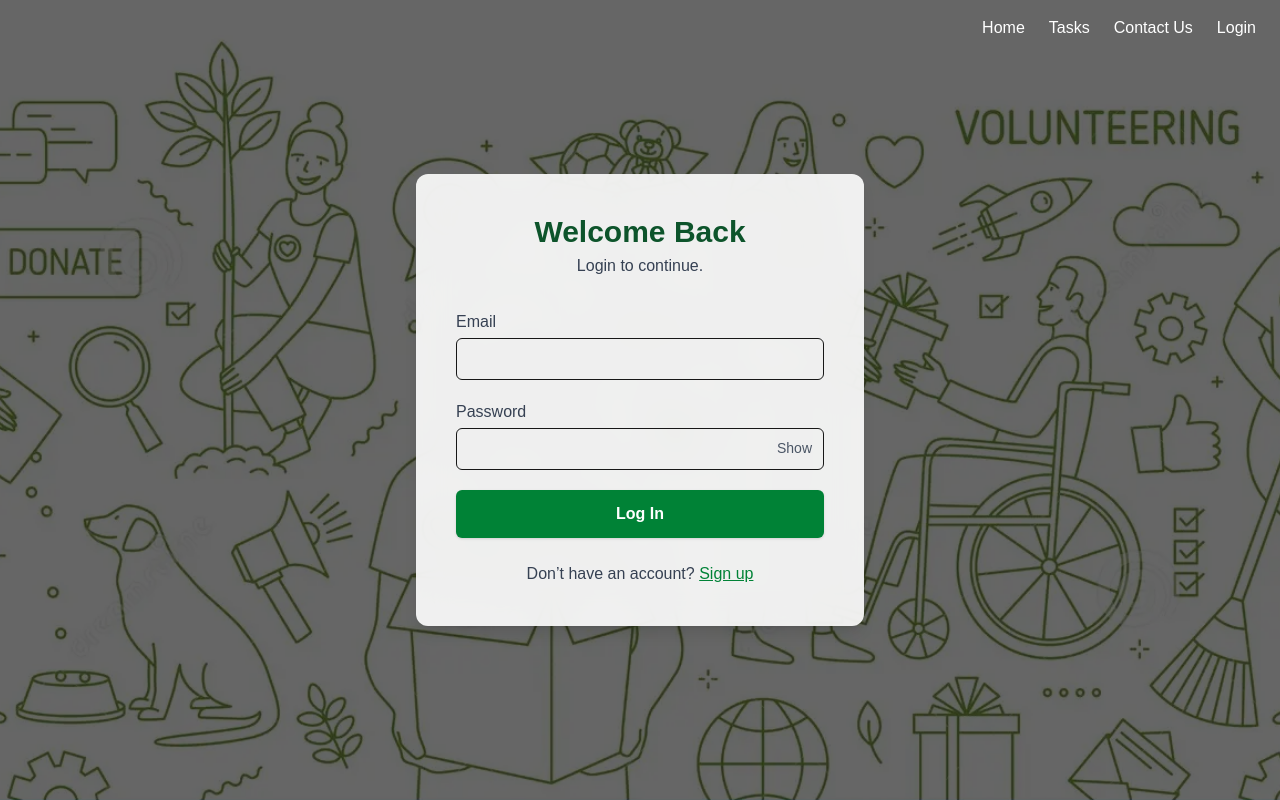
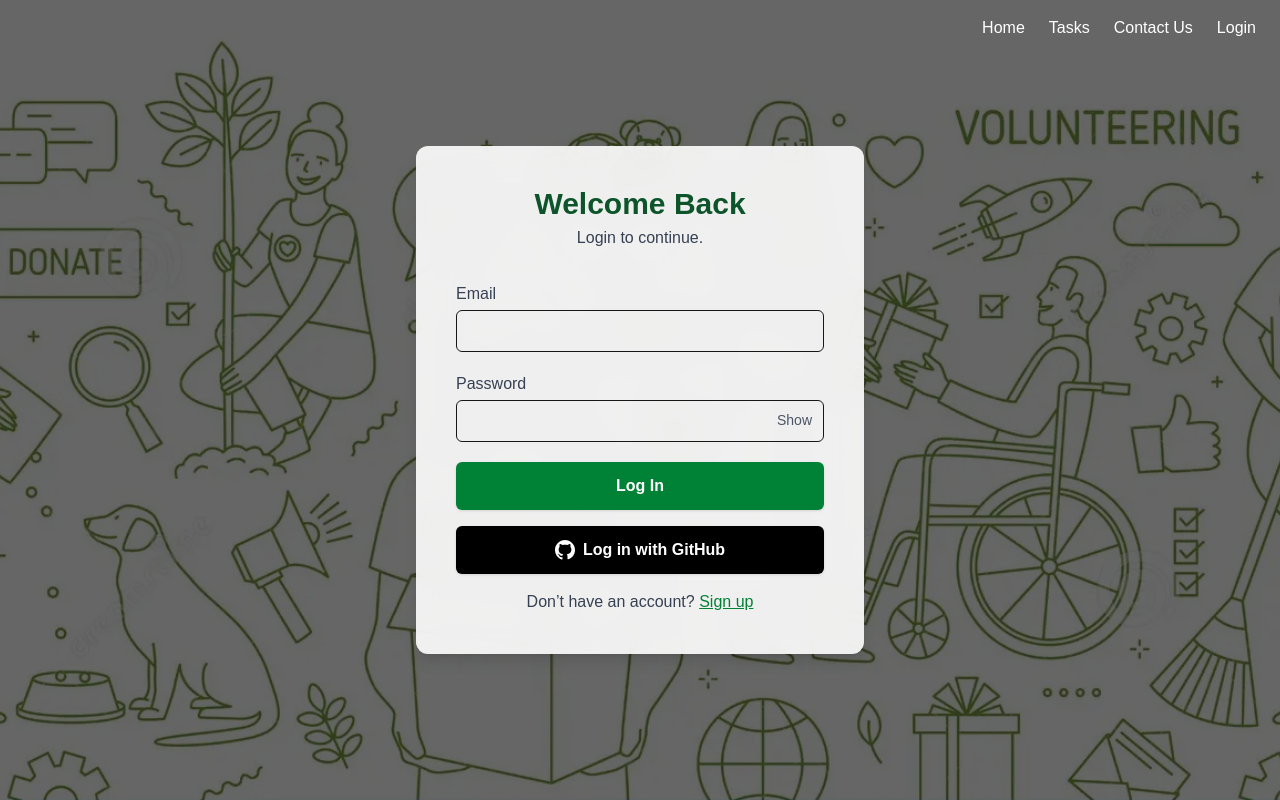
Before and after one commit to S-hussaini/cprg306-project, a Next.js app: page /login in a window 1280 px wide. Built offline with nearby package versions, Linux system fonts and the light colour scheme; no server answers.

Commit message:
Add GitHub login and email/password authentication with Firebase; and a successful login direct to profile page

```diff
--- a/app/login/page.js
+++ b/app/login/page.js
@@ -1,10 +1,39 @@
 "use client";
+
 import { useState } from "react";
 import Link from "next/link";
+import { useRouter } from "next/navigation";
 import PageHeader from "../../components/SiteHeader";
+import { auth, githubProvider } from "../../lib/firebase";
+import { signInWithEmailAndPassword, signInWithPopup } from "firebase/auth";
 
 export default function Login() {
+  const router = useRouter();
+  const [email, setEmail] = useState("");
+  const [password, setPassword] = useState("");
   const [showPassword, setShowPassword] = useState(false);
+  const [error, setError] = useState("");
+
+  const handleEmailLogin = async (e) => {
+    e.preventDefault();
+    setError("");
+    try {
+      await signInWithEmailAndPassword(auth, email, password);
+      router.push("/profile");
+    } catch (err) {
+      setError(err.message);
+    }
+  };
+
+  const handleGithubLogin = async () => {
+    setError("");
+    try {
+      await signInWithPopup(auth, githubProvider);
+      router.push("/profile");
+    } catch (err) {
+      setError(err.message);
+    }
+  };
 
   return (
     <div className="relative min-h-screen">
@@ -12,7 +41,6 @@ export default function Login() {
         className="absolute inset-0 bg-cover bg-center"
         style={{ backgroundImage: "url('/pic.png')" }}
       ></div>
-
       <div className="absolute inset-0 bg-black/60"></div>
       <PageHeader />
 
@@ -21,15 +49,17 @@ export default function Login() {
           <h1 className="text-3xl font-extrabold text-center mb-1 text-green-900">
             Welcome Back
           </h1>
-          <p className="text-center text-gray-700 mb-8">
-            Login to continue.
-          </p>
+          <p className="text-center text-gray-700 mb-8">Login to continue.</p>
 
-          <form className="space-y-5">
+          {error && <p className="text-red-600 mb-3">{error}</p>}
+
+          <form onSubmit={handleEmailLogin} className="space-y-5">
             <label className="block">
               <span className="text-gray-700 font-medium">Email</span>
               <input
                 type="email"
+                value={email}
+                onChange={(e) => setEmail(e.target.value)}
                 className="w-full mt-1 px-3 py-2 border rounded-md focus:outline-none focus:ring-2 focus:ring-yellow-400"
                 required
               />
@@ -37,14 +67,14 @@ export default function Login() {
 
             <label className="block">
               <span className="text-gray-700 font-medium">Password</span>
-
               <div className="relative mt-1">
                 <input
                   type={showPassword ? "text" : "password"}
+                  value={password}
+                  onChange={(e) => setPassword(e.target.value)}
                   className="w-full px-3 py-2 border rounded-md pr-12 focus:outline-none focus:ring-2 focus:ring-yellow-400"
                   required
                 />
-
                 <button
                   type="button"
                   onClick={() => setShowPassword(!showPassword)}
@@ -61,14 +91,30 @@ export default function Login() {
             >
               Log In
             </button>
+          </form>
 
-            <p className="text-center text-gray-700 pt-1">
-              Don’t have an account?{" "}
-              <Link href="/signup" className="text-green-700 underline">
-                Sign up
-              </Link>
-            </p>
-          </form>
+          <div className="mt-4 text-center">
+            <button
+              onClick={handleGithubLogin}
+              className="w-full flex items-center justify-center gap-2 py-3 bg-black text-white font-semibold rounded-md shadow hover:opacity-90 transition"
+            >
+              <svg
+                xmlns="http://www.w3.org/2000/svg"
+                className="h-5 w-5"
+                viewBox="0 0 24 24"
+                fill="currentColor">
+                <path d="M12 0C5.37 0 0 5.37 0 12c0 5.3 3.438 9.8 8.205 11.385.6.11.82-.26.82-.577v-2.234c-3.338.726-4.033-1.61-4.033-1.61-.546-1.385-1.333-1.753-1.333-1.753-1.09-.745.082-.73.082-.73 1.205.085 1.84 1.238 1.84 1.238 1.07 1.835 2.805 1.305 3.49.998.108-.775.418-1.305.762-1.605-2.665-.305-5.466-1.335-5.466-5.932 0-1.31.467-2.382 1.235-3.222-.125-.303-.535-1.523.115-3.176 0 0 1.005-.322 3.3 1.23.955-.265 1.98-.397 3-.403 1.02.006 2.045.138 3 .403 2.28-1.552 3.285-1.23 3.285-1.23.655 1.653.245 2.873.12 3.176.77.84 1.23 1.912 1.23 3.222 0 4.61-2.805 5.625-5.475 5.922.43.37.815 1.096.815 2.21v3.277c0 .317.21.694.825.576C20.565 21.795 24 17.297 24 12c0-6.63-5.37-12-12-12z"/>
+              </svg>
+              Log in with GitHub
+            </button>
+          </div>
+
+          <p className="text-center text-gray-700 pt-4">
+            Don’t have an account?{" "}
+            <Link href="/signup" className="text-green-700 underline">
+              Sign up
+            </Link>
+          </p>
         </div>
       </main>
     </div>
--- /dev/null
+++ b/app/profile/page.js
@@ -0,0 +1,35 @@
+"use client";
+
+import { useEffect, useState } from "react";
+import { auth } from "../../lib/firebase";
+import { useRouter } from "next/navigation";
+
+export default function Profile() {
+  const [user, setUser] = useState(null);
+  const router = useRouter();
+
+  useEffect(() => {
+    const unsubscribe = auth.onAuthStateChanged((currentUser) => {
+      if (!currentUser) {
+        router.push("/login");
+      } else {
+        setUser(currentUser);
+      }
+    });
+
+    return () => unsubscribe();
+  }, [router]);
+
+  if (!user) return <p>Loading...</p>;
+
+  return (
+    <div className="min-h-screen flex flex-col items-center justify-center bg-gray-100">
+      <h1 className="text-4xl font-bold mb-4">Profile Page</h1>
+      <p className="text-xl mb-2">
+        Name: {user.displayName || "No Name Provided"}
+      </p>
+      <p className="text-xl">Email: {user.email}</p>
+      <p className="text-xl">Username: {user.email.split("@")[0]}</p>
+    </div>
+  );
+}
--- a/app/signup/page.js
+++ b/app/signup/page.js
@@ -1,6 +1,46 @@
+"use client";
+
+import { useState } from "react";
 import Link from "next/link";
+import { auth, db } from "../../lib/firebase";
+import { createUserWithEmailAndPassword } from "firebase/auth";
+import { doc, setDoc } from "firebase/firestore";
+import { useRouter } from "next/navigation";
 
 export default function Signup() {
+  const router = useRouter();
+
+  const [fullName, setFullName] = useState("");
+  const [email, setEmail] = useState("");
+  const [password, setPassword] = useState("");
+
+  const [error, setError] = useState("");
+
+  const handleSignup = async (e) => {
+    e.preventDefault();
+    setError("");
+
+    try {
+      const userCredential = await createUserWithEmailAndPassword(
+        auth,
+        email,
+        password
+      );
+
+      const user = userCredential.user;
+
+      await setDoc(doc(db, "users", user.uid), {
+        fullName,
+        email,
+        createdAt: new Date(),
+      });
+
+      router.push("/login");
+    } catch (err) {
+      setError(err.message);
+    }
+  };
+
   return (
     <div className="relative min-h-screen">
       <div
@@ -30,11 +70,18 @@ export default function Signup() {
           Join Voluntr and start making a difference today.
         </p>
 
-        <form className="bg-white/90 backdrop-blur-lg p-8 rounded-lg shadow-lg w-full max-w-md text-left">
+        <form
+          onSubmit={handleSignup}
+          className="bg-white/90 backdrop-blur-lg p-8 rounded-lg shadow-lg w-full max-w-md text-left"
+        >
+          {error && <p className="text-red-600 mb-3">{error}</p>}
+
           <label className="block mb-4">
             <span className="text-gray-700 font-medium">Full Name</span>
             <input
               type="text"
+              value={fullName}
+              onChange={(e) => setFullName(e.target.value)}
               className="w-full mt-1 px-3 py-2 border rounded-md"
               required
             />
@@ -44,6 +91,8 @@ export default function Signup() {
             <span className="text-gray-700 font-medium">Email</span>
             <input
               type="email"
+              value={email}
+              onChange={(e) => setEmail(e.target.value)}
               className="w-full mt-1 px-3 py-2 border rounded-md"
               required
             />
@@ -53,6 +102,8 @@ export default function Signup() {
             <span className="text-gray-700 font-medium">Password</span>
             <input
               type="password"
+              value={password}
+              onChange={(e) => setPassword(e.target.value)}
               className="w-full mt-1 px-3 py-2 border rounded-md"
               required
             />
--- a/lib/firebase.js
+++ b/lib/firebase.js
@@ -1,9 +1,7 @@
-"use client";
-
 // Import the functions you need from the SDKs you need
 import { initializeApp } from "firebase/app";
 import { getFirestore, collection, getDocs } from "firebase/firestore";
-import { getAuth } from "firebase/auth";
+import { getAuth, GithubAuthProvider } from "firebase/auth";
 
 // TODO: Add SDKs for Firebase products that you want to use
 // https://firebase.google.com/docs/web/setup#available-libraries
@@ -23,5 +21,5 @@ const app = initializeApp(firebaseConfig);
 
 const db = getFirestore(app);
 const auth = getAuth(app);
-
-export { db, auth, collection, getDocs };
+const githubProvider = new GithubAuthProvider();
+export { db, auth, collection, getDocs, githubProvider };
```
